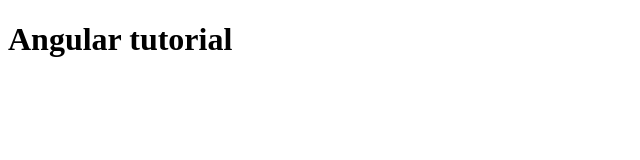
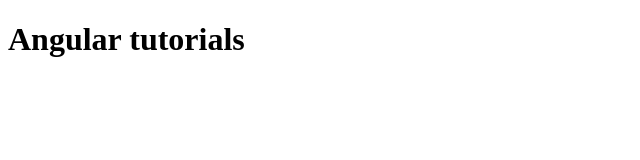
Before and after one commit to VincaR99/Angular-Curs, a plain HTML site: page index.html in a window 1280 px wide. Shown: the full height of the page, 0-640 px from the left. Drawn offline with Linux system fonts and the light colour scheme.

Commit message:
Angular Tutorial

```diff
--- a/index.html
+++ b/index.html
@@ -7,6 +7,6 @@
     <title>Document</title>
 </head>
 <body>
-    <h1>Angular tutorial</h1>
+    <h1>Angular tutorials</h1>
 </body>
 </html>
```
